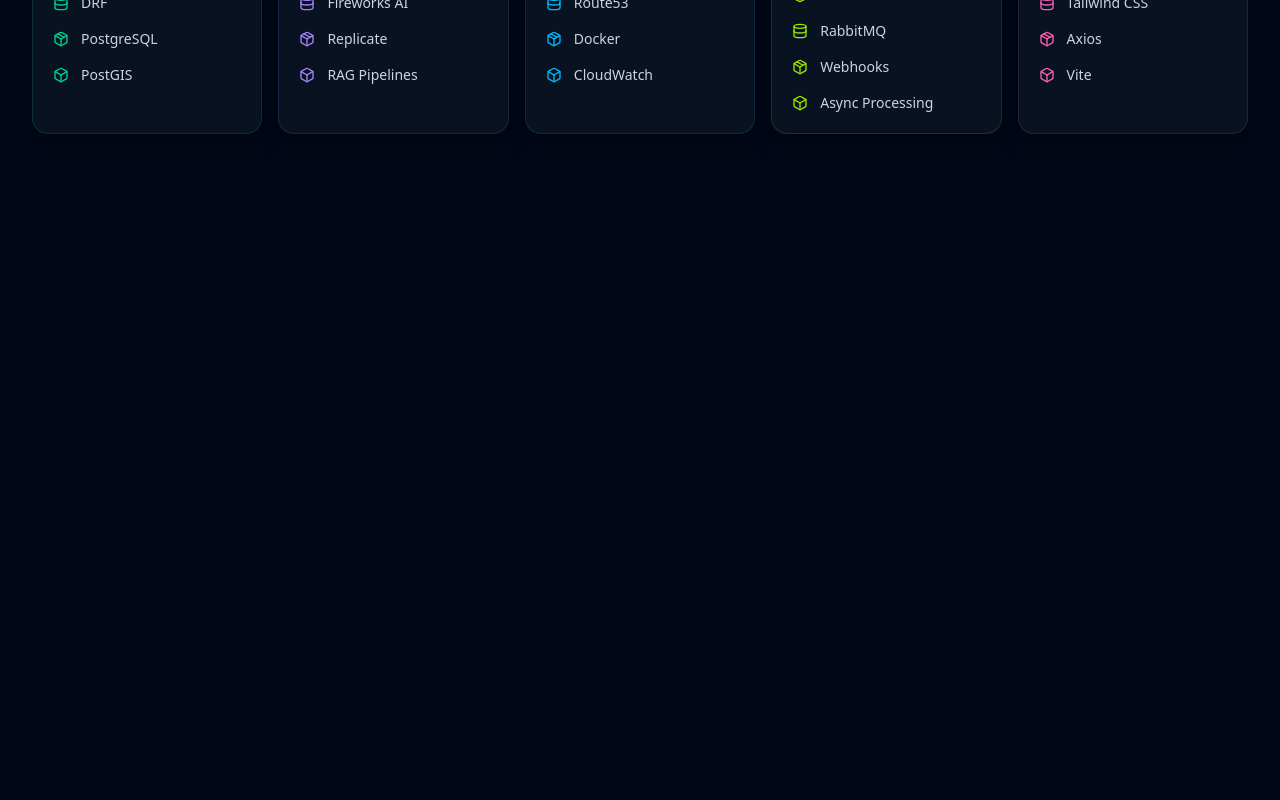
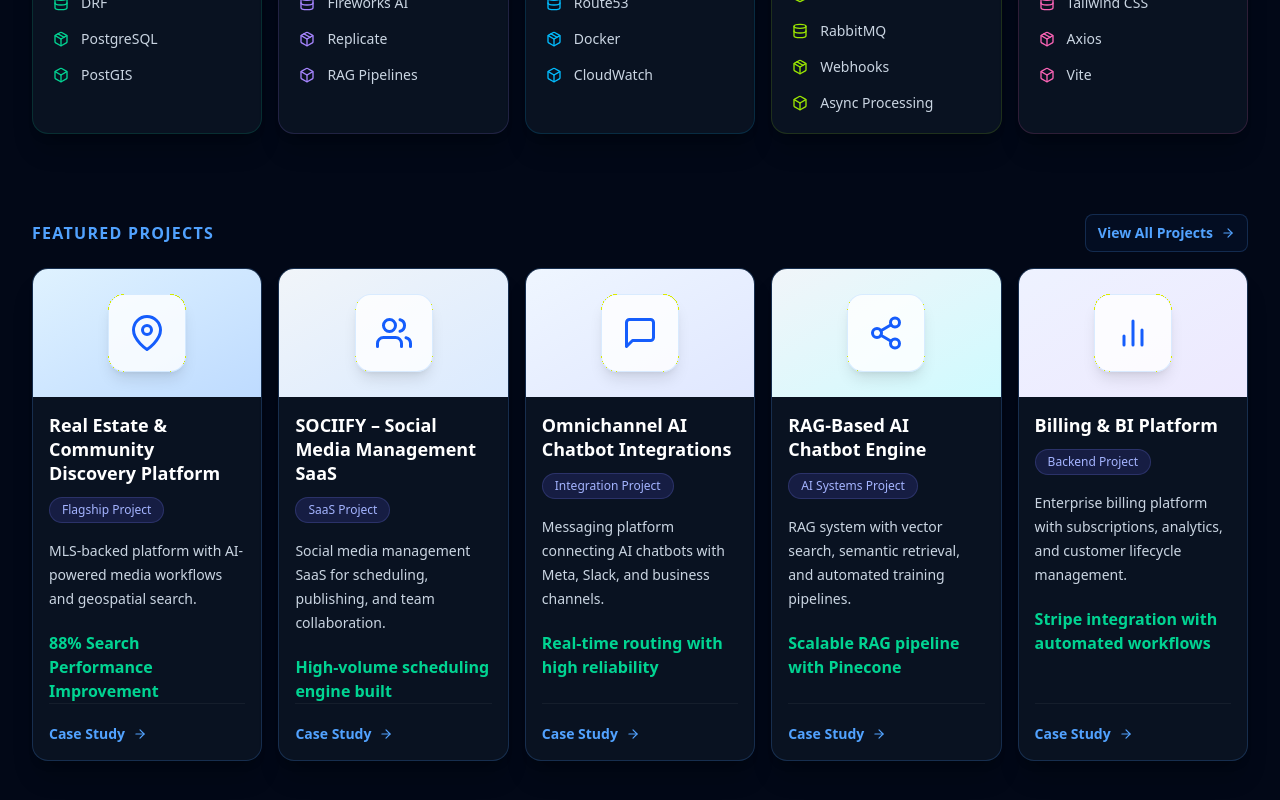
Before and after one commit to Ali-0005/aliarif-portfolio, a React (Vite) app: page / in a window 1280 px wide. Shown: the part 2664-3464 px from the top of the page. Before the commit the page ends 2878 px from the top, so only its background shows below. Built offline with nearby package versions, Linux system fonts and the light colour scheme.

Commit message:
added the project section on the home page

```diff
--- a/src/features/Home/components/ProjectsSection.jsx
+++ b/src/features/Home/components/ProjectsSection.jsx
@@ -0,0 +1,128 @@
+import {
+  FiArrowRight,
+  FiBarChart2,
+  FiMapPin,
+  FiMessageSquare,
+  FiShare2,
+  FiUsers,
+} from 'react-icons/fi'
+
+const projects = [
+  {
+    title: 'Real Estate & Community Discovery Platform',
+    type: 'Flagship Project',
+    description:
+      'MLS-backed platform with AI-powered media workflows and geospatial search.',
+    result: '88% Search Performance Improvement',
+    icon: FiMapPin,
+    accent: 'from-sky-100 to-blue-200',
+  },
+  {
+    title: 'SOCIIFY – Social Media Management SaaS',
+    type: 'SaaS Project',
+    description:
+      'Social media management SaaS for scheduling, publishing, and team collaboration.',
+    result: 'High-volume scheduling engine built',
+    icon: FiUsers,
+    accent: 'from-slate-100 to-blue-100',
+  },
+  {
+    title: 'Omnichannel AI Chatbot Integrations',
+    type: 'Integration Project',
+    description:
+      'Messaging platform connecting AI chatbots with Meta, Slack, and business channels.',
+    result: 'Real-time routing with high reliability',
+    icon: FiMessageSquare,
+    accent: 'from-blue-50 to-indigo-100',
+  },
+  {
+    title: 'RAG-Based AI Chatbot Engine',
+    type: 'AI Systems Project',
+    description:
+      'RAG system with vector search, semantic retrieval, and automated training pipelines.',
+    result: 'Scalable RAG pipeline with Pinecone',
+    icon: FiShare2,
+    accent: 'from-slate-100 to-cyan-100',
+  },
+  {
+    title: 'Billing & BI Platform',
+    type: 'Backend Project',
+    description:
+      'Enterprise billing platform with subscriptions, analytics, and customer lifecycle management.',
+    result: 'Stripe integration with automated workflows',
+    icon: FiBarChart2,
+    accent: 'from-indigo-50 to-violet-100',
+  },
+]
+
+function ProjectsSection() {
+  return (
+    <section
+      id="projects"
+      className="bg-[#020817] px-5 pb-16 text-white lg:px-8 lg:pb-20"
+    >
+      <div className="mx-auto max-w-7xl">
+        <div className="flex items-center justify-between gap-4">
+          <p className="text-sm font-semibold uppercase tracking-[0.08em] text-blue-400 sm:text-base">
+            Featured Projects
+          </p>
+          <a
+            href="#projects"
+            className="inline-flex items-center gap-2 rounded-lg border border-blue-400/20 bg-blue-500/5 px-3 py-2 text-sm font-semibold text-blue-400 transition hover:bg-blue-500/10"
+          >
+            View All Projects
+            <FiArrowRight />
+          </a>
+        </div>
+
+        <div className="mt-4 grid gap-4 md:grid-cols-2 xl:grid-cols-5">
+          {projects.map((project) => {
+            const Icon = project.icon
+
+            return (
+              <article
+                key={project.title}
+                className="flex overflow-hidden rounded-2xl border border-blue-400/20 bg-[#0b1424]/85 shadow-xl shadow-black/20"
+              >
+                <div className="flex w-full flex-col">
+                  <div
+                    className={`flex h-32 items-center justify-center bg-gradient-to-br ${project.accent}`}
+                  >
+                    <div className="rounded-2xl border border-blue-400/20 bg-white/80 p-5 shadow-lg">
+                      <Icon className="text-4xl text-blue-600" />
+                    </div>
+                  </div>
+
+                  <div className="flex flex-1 flex-col p-4">
+                    <h3 className="text-lg font-bold leading-6 text-white">
+                      {project.title}
+                    </h3>
+                    <span className="mt-3 w-fit rounded-full border border-indigo-400/20 bg-indigo-500/15 px-3 py-1 text-xs font-medium text-indigo-300">
+                      {project.type}
+                    </span>
+                    <p className="mt-4 text-sm leading-6 text-slate-300">
+                      {project.description}
+                    </p>
+                    <p className="mt-5 text-base font-semibold leading-6 text-emerald-400">
+                      {project.result}
+                    </p>
+
+                    <a
+                      href="#contact"
+                      className="mt-auto inline-flex items-center gap-2 border-t border-white/5 pt-5 text-sm font-semibold text-blue-400"
+                    >
+                      Case Study
+                      <FiArrowRight />
+                    </a>
+                  </div>
+                </div>
+              </article>
+            )
+          })}
+        </div>
+      </div>
+    </section>
+  )
+}
+
+export default ProjectsSection
--- a/src/features/Home/index.jsx
+++ b/src/features/Home/index.jsx
@@ -4,6 +4,7 @@
 import AboutSection from './components/AboutSection'
 import ExpertiseSection from './components/ExpertiseSection'
 import TechStackSection from './components/TechStackSection'
+import ProjectsSection from './components/ProjectsSection'
 
 function Home() {
   return (
@@ -14,6 +15,7 @@
       <AboutSection />
       <ExpertiseSection />
       <TechStackSection />
+      <ProjectsSection />
     </main>
   )
 }
```
